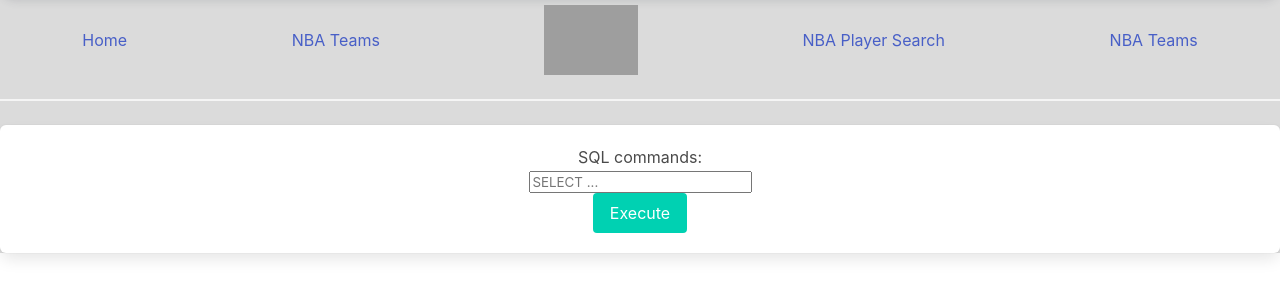
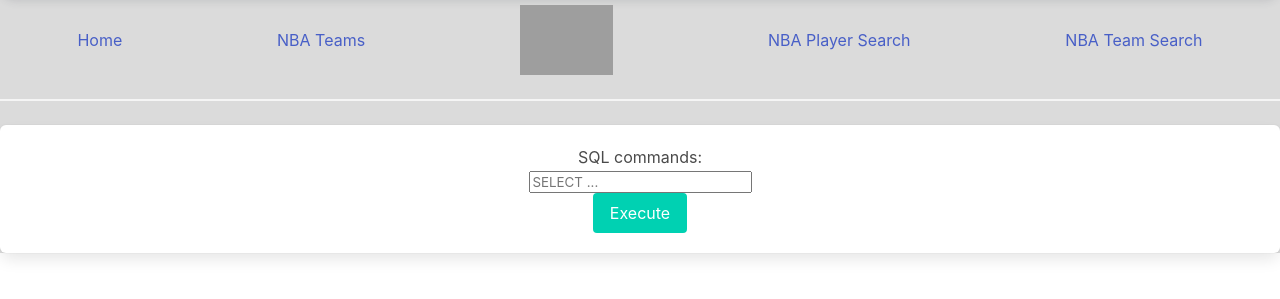
Before and after one commit to carlosherbozo/nba-project, a Flask app: page / in a window 1280 px wide. Shown: the part 501-800 px from the top of the page. Run offline with Flask 2, Linux system fonts and the light colour scheme; parts of the project's set-up code (start-up, migrations or seed data) failed here and were passed over; grey boxes are pictures that could not be loaded.

Commit message:
discrepancy fix

```diff
--- a/templates/show_all.html
+++ b/templates/show_all.html
@@ -28,7 +28,7 @@
          </p>
 
          <p class="level-item has-text-centered">
-            <a href = "{{ url_for('team_stats') }}">NBA Teams
+            <a href = "{{ url_for('team_stats') }}">NBA Team Search
             </a>
          </p>
 
```
